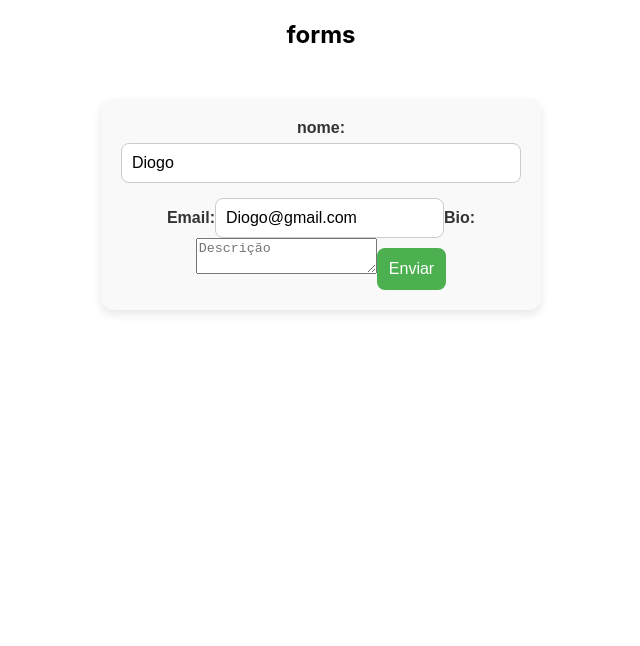
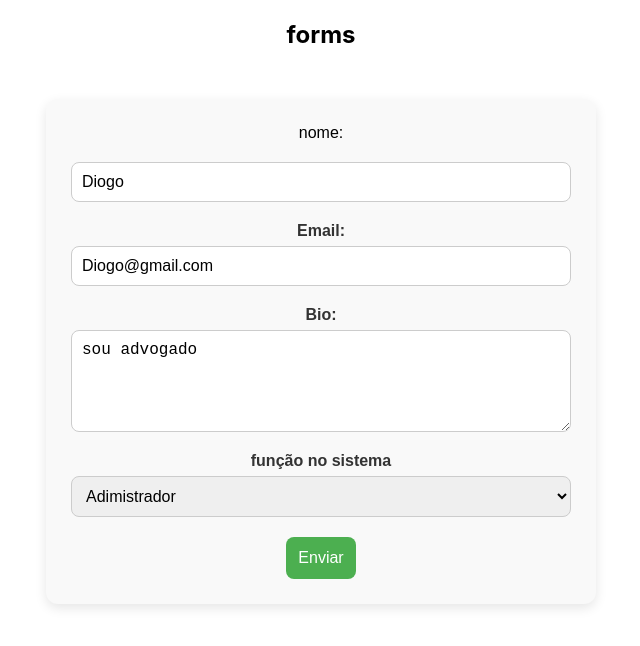
Before and after one commit to diogonoguiera27/udemy-forms-react, a React (Create React App) app: page / in a window 1280 px wide. Shown: the top 646 px of the page, without its empty margins (319-959 px from the left). Built offline with nearby package versions, Linux system fonts and the light colour scheme.

Commit message:
select no react

```diff
--- a/src/App.js
+++ b/src/App.js
@@ -6,7 +6,7 @@ function App() {
   return (
     <div className="App">
       <h2>forms</h2>
-      <MyForms user={ {name:"Diogo" , email:"Diogo@gmail.com"}}/>
+      <MyForms user={ {name:"Diogo" , email:"Diogo@gmail.com", bio:"sou advogado", role:"admin"} }/>
 
     </div>
   );
--- a/src/components/MyForms.css
+++ b/src/components/MyForms.css
@@ -1,32 +1,45 @@
 form {
-  max-width: 400px;
+  max-width: 500px;
   margin: 50px auto;
-  padding: 20px;
+  padding: 25px;
   background-color: #f9f9f9;
   border-radius: 12px;
-  box-shadow: 0 4px 10px rgba(0, 0, 0, 0.1);
+  box-shadow: 0 4px 12px rgba(0, 0, 0, 0.1);
   font-family: Arial, sans-serif;
 }
 
-form div {
-  margin-bottom: 15px;
+form div,
+label {
   display: flex;
   flex-direction: column;
+  margin-bottom: 20px;
 }
 
-label {
-  margin-bottom: 6px;
+label span {
   font-weight: bold;
   color: #333;
+  margin-bottom: 6px;
 }
 
-input[type="text"] {
+/* Estilo para inputs de texto */
+input[type="text"],
+textarea,
+select {
   padding: 10px;
+  font-size: 16px;
   border: 1px solid #ccc;
   border-radius: 8px;
-  font-size: 16px;
+  transition: border-color 0.3s ease;
 }
 
+input[type="text"]:focus,
+textarea:focus,
+select:focus {
+  outline: none;
+  border-color: #4CAF50;
+}
+
+/* Botão de envio */
 input[type="submit"] {
   background-color: #4CAF50;
   color: white;
@@ -41,3 +54,9 @@ input[type="submit"] {
 input[type="submit"]:hover {
   background-color: #45a049;
 }
+
+/* Espaço entre os campos */
+textarea {
+  resize: vertical;
+  min-height: 80px;
+}
--- a/src/components/MyForms.js
+++ b/src/components/MyForms.js
@@ -7,7 +7,8 @@ const MyForms = ({user}) => {
   // 3 Gerenciamento de dados  Input
   const [name, setName] = useState(user ? user.name : "");
   const [email, setEmail] = useState(user ? user.email : "");
-  const [bio, setBio] = useState("");
+  const [bio, setBio] = useState(user ? user.bio : "");
+  const [role, setRole] = useState(user ? user.role : "");
 
   const handleName = (e) => {
     setName(e.target.value);
@@ -17,12 +18,13 @@ const MyForms = ({user}) => {
  const handleSubmit =(event)=>{
     event.preventDefault();
     console.log("Enviando Formulario");
-    console.log(name,email,bio);
+    console.log(name,email,bio,role);
 
     // 7  Limpar Form
     setName("");
     setEmail("");
-    setBio("")
+    setBio("");
+    setRole("");
 
  }
 
@@ -59,6 +61,15 @@ const MyForms = ({user}) => {
             <span>Bio:</span>
             <textarea name="bio" placeholder="Descrição" onChange={(e) => setBio(e.target.value)} value={bio}/>
         </label>
+        {/*  9 select input */}
+        <label>
+            <span>função no sistema</span>
+            <select name="role" onChange={(e)=>setRole(e.target.value)} value={role}>
+                <option value="user">Usuario</option>
+                <option value="editor">Editor</option>
+                <option value="admin">Adimistrador</option>
+            </select>
+        </label>
         <input type="submit" value="Enviar" />
       </form>
     </div>
```
